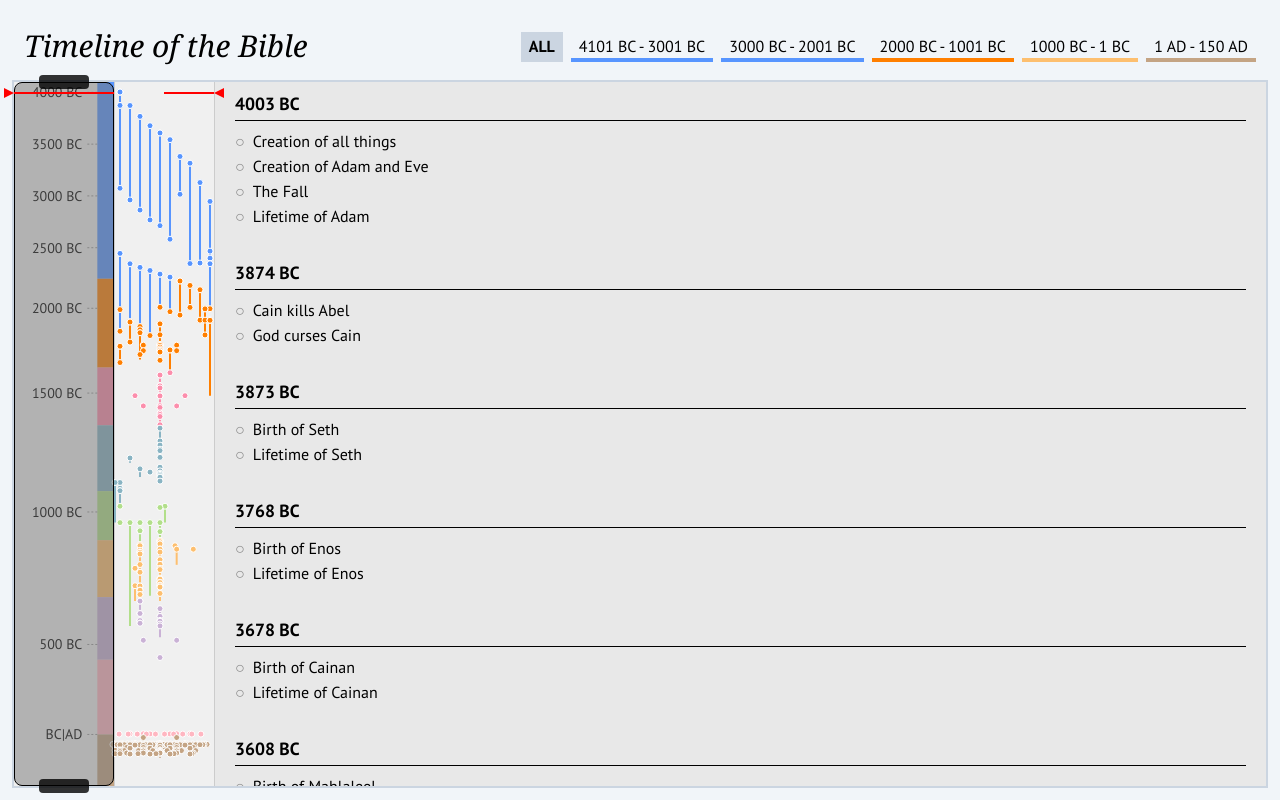
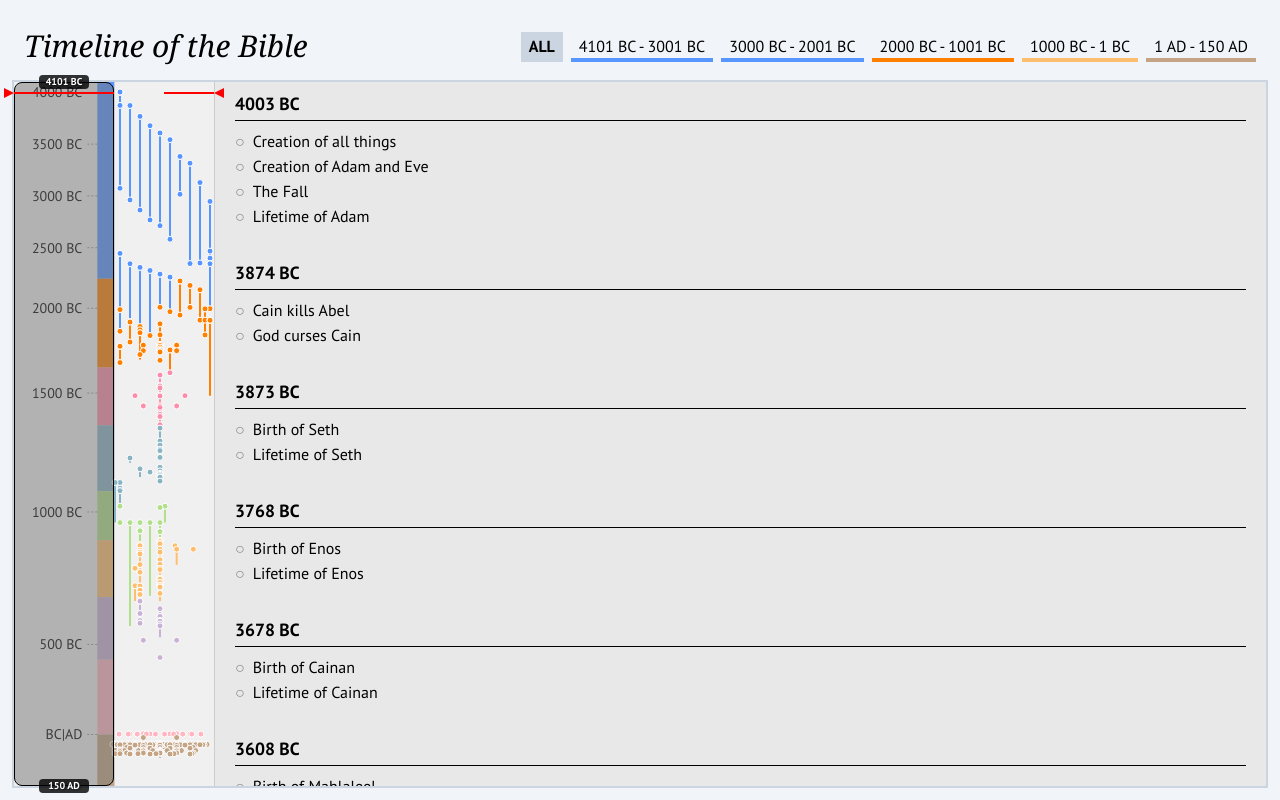
Before and after one commit to Peashooter8890/biblical-timeline-vis, a React (Vite) app: page / in a window 1280 px wide. Built offline with nearby package versions, Linux system fonts and the light colour scheme; a web font is replaced by a local one.

Commit message:
made year bound display on handle

```diff
--- a/src/components/MacroChart/MacroChart.jsx
+++ b/src/components/MacroChart/MacroChart.jsx
@@ -16,6 +16,12 @@ const HANDLE_HEIGHT = 14;
 const HANDLE_OFFSET = 4;
 const RESIZE_ZONE_RATIO = 0.02;
 const HANDLE_WIDTH_RATIO = 1/2;
+
+// Helper function to format years for display
+const formatYear = (year) => {
+    if (year === 0) return 'BC|AD';
+    return year < 0 ? `${Math.abs(year) + 1} BC` : `${year} AD`;
+};
 
 const MacroChart = ({ data, onBrush, onIndicatorChange, scrollInfo, externalSelection }) => {
     const svgRef = useRef(null);
@@ -264,7 +270,6 @@ const MacroChart = ({ data, onBrush, onIndicatorChange, scrollInfo, externalSele
     const createOverlayElements = useCallback((container, dimensions, brush, brushGroup) => {
         const resizeZone = dimensions.height * RESIZE_ZONE_RATIO;
         const handleWidth = dimensions.width * HANDLE_WIDTH_RATIO;
-        // Center the handle on the selection overlay
         const overlayWidth = dimensions.width;
         const handleLeft = (overlayWidth - handleWidth) / 2;
 
@@ -304,20 +309,48 @@ const MacroChart = ({ data, onBrush, onIndicatorChange, scrollInfo, externalSele
             .style('bottom', `-${HANDLE_OFFSET}px`)
             .on('mousedown', createHandleMouseDown(dimensions, brush, brushGroup, false));
 
-        return { overlay, topHandle, bottomHandle };
+        // Create text elements for the handles - only dynamic positioning inline
+        const topHandleText = d3.select(container)
+            .select('.top-handle-text')
+            .style('width', `${handleWidth}px`)
+            .style('left', `${handleLeft}px`)
+            .style('line-height', `${HANDLE_HEIGHT}px`);
+
+        const bottomHandleText = d3.select(container)
+            .select('.bottom-handle-text')
+            .style('width', `${handleWidth}px`)
+            .style('left', `${handleLeft}px`)
+            .style('line-height', `${HANDLE_HEIGHT}px`);
+
+        return { overlay, topHandle, bottomHandle, topHandleText, bottomHandleText };
     }, [createDragHandler, createHandleMouseDown]);
 
     const updateOverlayPositions = useCallback((elements, dimensions, y0, y1) => {
-        const { overlay, topHandle, bottomHandle } = elements;
+        const { overlay, topHandle, bottomHandle, topHandleText, bottomHandleText } = elements;
 
         overlay
             .style('top', `${y0}px`)
             .style('height', `${y1 - y0}px`)
             .style('width', `${dimensions.width}px`);
 
-        // Center the handles on the overlay edges
+        // Update handle positions
         topHandle.style('top', `${y0 - (HANDLE_HEIGHT / 2)}px`);
         bottomHandle.style('top', `${y1 - (HANDLE_HEIGHT / 2)}px`);
+
+        // Update text positions and content
+        if (scaleInfoRef.current && scaleInfoRef.current.pixelToYear) {
+            const { pixelToYear } = scaleInfoRef.current;
+            const topYear = pixelToYear(y0);
+            const bottomYear = pixelToYear(y1);
+
+            topHandleText
+                .style('top', `${y0 - (HANDLE_HEIGHT / 2)}px`)
+                .text(formatYear(Math.round(topYear)));
+
+            bottomHandleText
+                .style('top', `${y1 - (HANDLE_HEIGHT / 2)}px`)
+                .text(formatYear(Math.round(bottomYear)));
+        }
     }, []);
 
     const render = useCallback(() => {
@@ -483,6 +516,8 @@ const MacroChart = ({ data, onBrush, onIndicatorChange, scrollInfo, externalSele
             <div className="selection-overlay"></div>
             <div className="top-handle"></div>
             <div className="bottom-handle"></div>
+            <div className="top-handle-text"></div>
+            <div className="bottom-handle-text"></div>
         </div>
     );
 };
--- a/src/components/MacroChart/macroChart.css
+++ b/src/components/MacroChart/macroChart.css
@@ -69,3 +69,19 @@
     z-index: 21;
     border-radius: 4px;
 }
+
+.top-handle-text,
+.bottom-handle-text {
+    position: absolute;
+    color: white;
+    font-size: 10px;
+    font-weight: bold;
+    text-align: center;
+    pointer-events: none;
+    user-select: none;
+    -webkit-user-select: none;
+    -moz-user-select: none;
+    -ms-user-select: none;
+    text-shadow: 1px 1px 2px rgba(0, 0, 0, 0.7);
+    z-index: 22;
+}
```
